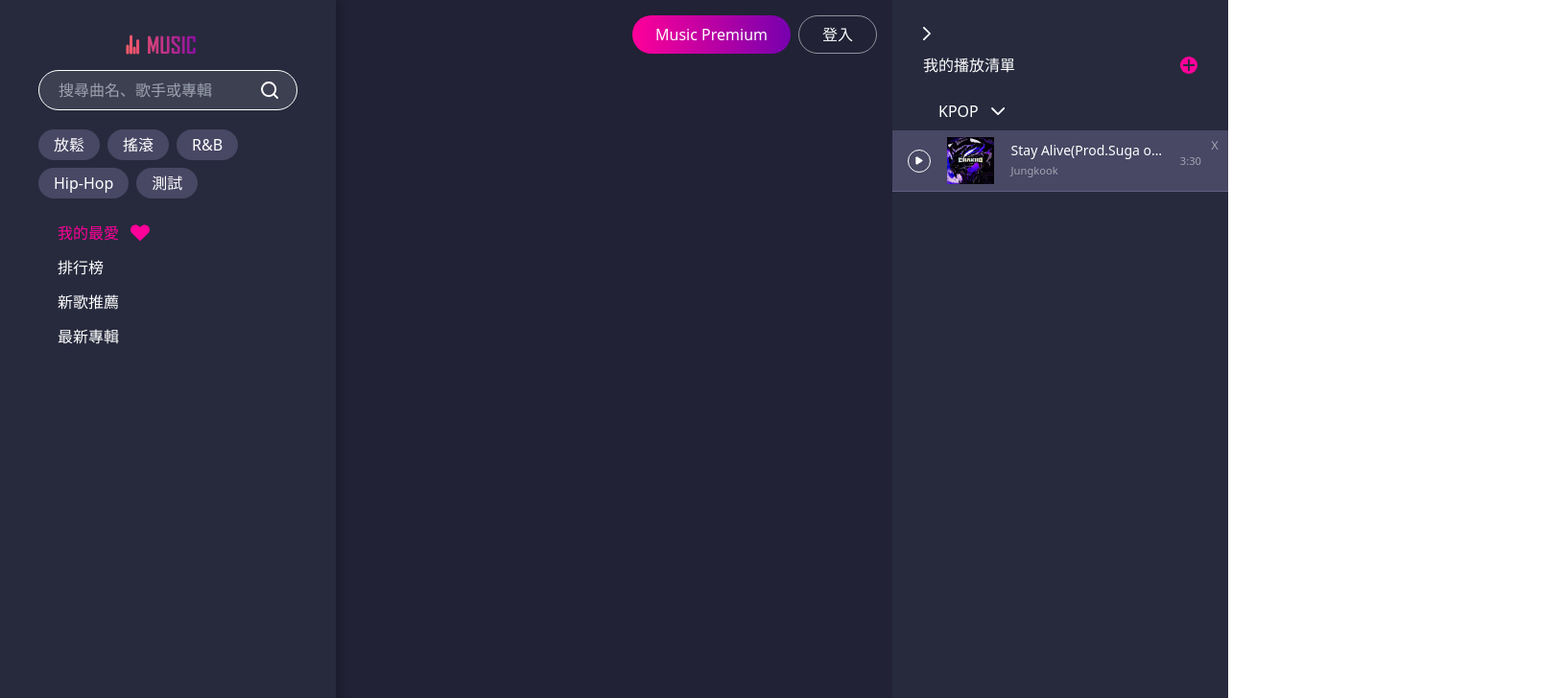
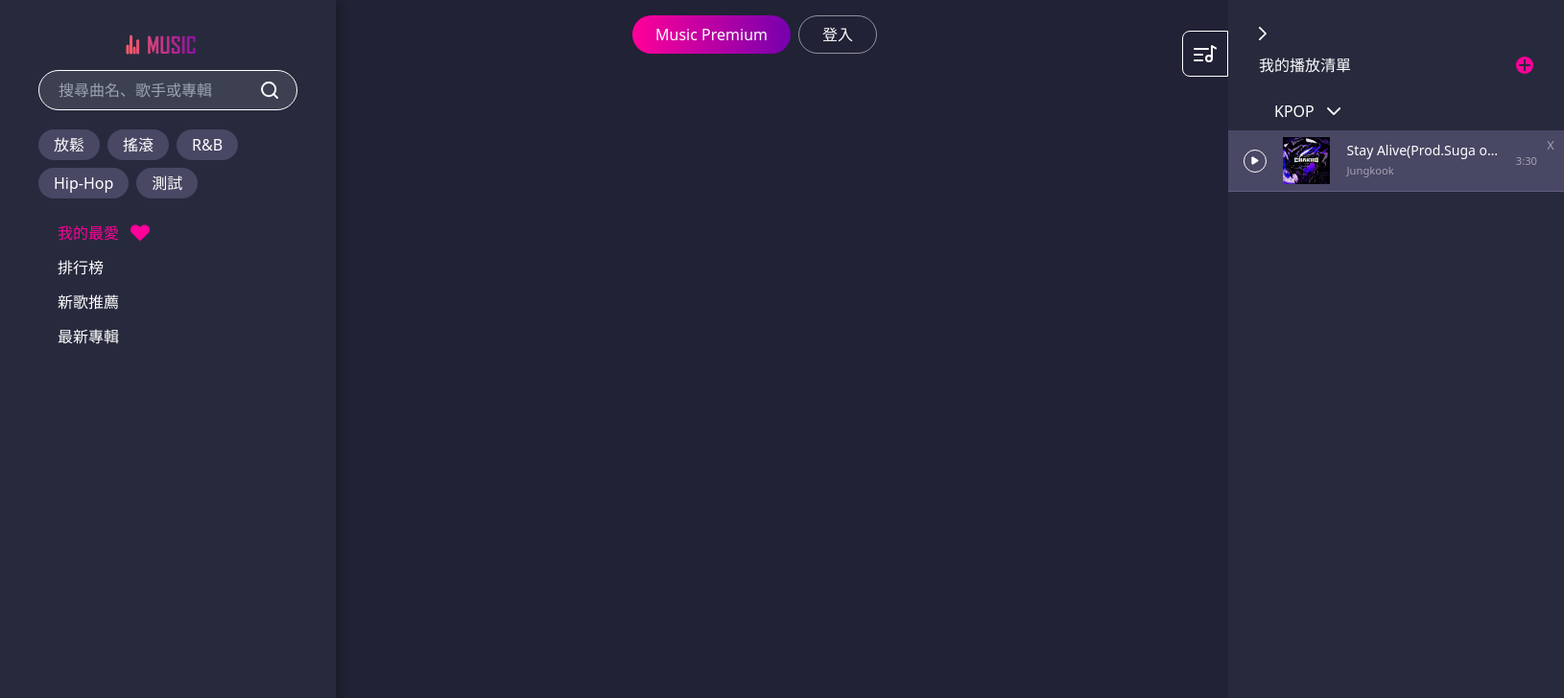
Before and after one commit to mrmosssir/music-player, a React (Vite) app: page / in a window 1280 px wide. Shown: the top 728 px of the page at 96% size, 1630 px wide, since content can reach past the window. Built offline with nearby package versions, Linux system fonts and the light colour scheme.

Commit message:
右邊選單增加開啟關閉功能

```diff
--- a/src/components/SideBar.jsx
+++ b/src/components/SideBar.jsx
@@ -1,21 +1,33 @@
+import { useState } from "react";
+
 import style from "@/components/SideBar.module.css";
 
 import PlayList from "@/components/PlayList";
 
 import add from "@/assets/svg/add.svg";
 import arrow from "@/assets/svg/arrow.svg";
+import musicList from "@/assets/svg/music-list.svg";
 
 const SideBar = function () {
+  const [active, setActive] = useState(false);
+
+  const close = function () { setActive(false) };
+
+  const open = function () { setActive(true) };
+
   return (
-    <div className={ style.sidebar }>
+    <div className={ `${ style.sidebar } ${ active ? style.active : "" }`}>
       <div className={ style.header }>
-        <button><img width="8" height="8" src={ arrow } alt="關閉" /></button>
+        <button onClick={ close }><img width="8" height="8" src={ arrow } alt="關閉" /></button>
         <div className={ style.nav }>
           <p>我的播放清單</p>
           <button><img width="18" height="18" src={ add } alt="新增" /></button>
         </div>
       </div>
       <PlayList />
+      <button className={ `${ style.open } ${ active ? "" : style.active }` } onClick={ open } >
+        <img src={ musicList } alt="我的播放清單" />
+      </button>
     </div>
   )
 }
--- a/src/components/SideBar.module.css
+++ b/src/components/SideBar.module.css
@@ -1,15 +1,31 @@
 .sidebar {
-  @apply bg-primary-200 min-w-[350px] w-1/5 h-screen
+  @apply relative bg-primary-200 min-w-[350px] w-1/5 h-screen translate-x-full transition duration-500;
 }
 
 .header {
-  @apply px-8 py-6
+  @apply px-8 py-6;
 }
 
 .nav {
-  @apply flex justify-between items-center mt-2
+  @apply flex justify-between items-center mt-2;
 }
 
 .nav > p {
-  @apply text-white
+  @apply text-white;
 }
+
+.open {
+  @apply block absolute top-8 left-0 w-12 h-12 border border-white rounded-l-lg translate-x-[-100%] opacity-0 duration-300;
+}
+
+.open > img {
+  @apply mx-auto;
+}
+
+.sidebar.active {
+  @apply translate-x-0;
+}
+
+.open.active {
+  @apply opacity-100 delay-200;
+}
--- a/src/style.css
+++ b/src/style.css
@@ -1,6 +1,10 @@
 @tailwind base;
 @tailwind components;
 @tailwind utilities;
+
+body {
+  @apply overflow-hidden
+}
 
 .container {
   @apply h-full w-4/5 mx-auto py-10 overflow-scroll;
```
Also changed, not shown: src/assets/svg/music-list.svg (added).
